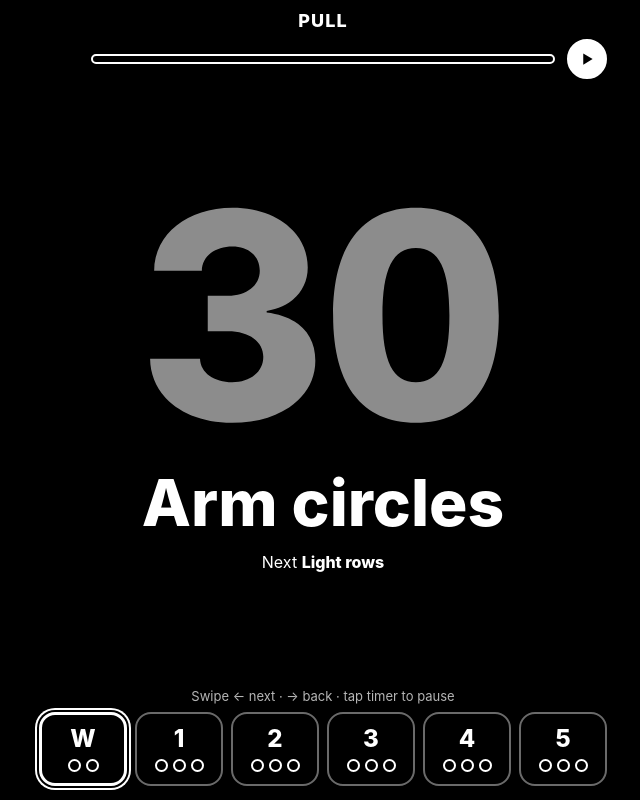
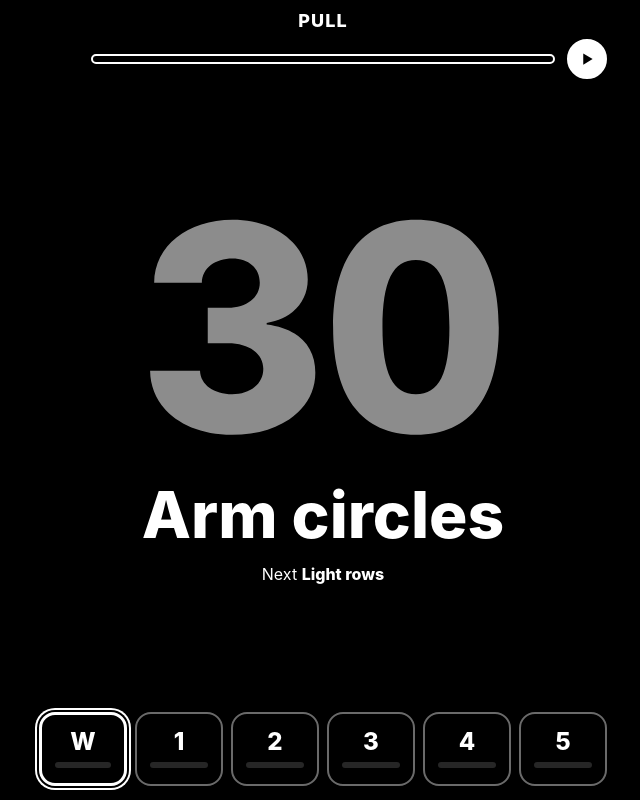
Before and after one commit to brookesy11/trx-coach, a plain HTML site: page index.html in a window 1280 px wide. Shown: the whole page, without its empty margins (317-957 px from the left). Drawn offline with Linux system fonts and the light colour scheme.

Commit message:
Chips: single continuous progress bar; remove hint text; no hyphen splits; cache v8

```diff
--- a/app.js
+++ b/app.js
@@ -171,7 +171,8 @@
     // Under a minute show just the seconds, so the digits can be huge from across the room.
     var ct = st.left < 60 ? String(st.left) : fmt(st.left), ce = $("clock");
     ce.textContent = ct; ce.classList.toggle("long", ct.length > 2);
-    if ($("name").textContent !== s.name) { $("name").textContent = s.name; fitName(); }
+    var dname = s.name.replace(/-/g, "\u2011"); // non-breaking hyphen: never split "push-up"
+    if ($("name").textContent !== dname) { $("name").textContent = dname; fitName(); }
     var nx = s.kind === "rest" ? nextWork(st.idx) : S[st.idx + 1];
     if (nx && nx.kind === "rest") nx = nextWork(st.idx);
     var curName = s.kind === "rest" ? null : s.name;
@@ -188,8 +189,9 @@
     var chips = $("chips").children;
     for (var c = 0; c < chips.length; c++) {
       var ch = chips[c], ex = +ch.dataset.ex, all = true;
-      var ticks = ch.querySelectorAll("i"), k = 0;
-      S.forEach(function (x, xi) { if (x.kind !== "rest" && x.ex === ex) { ticks[k].className = st.done[xi] ? "on" : ""; if (!st.done[xi]) all = false; k++; } });
+      var tot = 0, dn = 0;
+      S.forEach(function (x, xi) { if (x.kind !== "rest" && x.ex === ex) { tot++; if (st.done[xi]) dn++; else all = false; } });
+      ch.querySelector(".pfill").style.width = (tot ? dn / tot * 100 : 0) + "%";
       ch.className = "chip" + (ex === curEx ? " cur" : "") + (all ? " done" : "");
     }
     if (!$("howto").hidden) $("hClock").textContent = (s.kind === "rest" ? "Rest " : "") + fmt(st.left);
@@ -216,10 +218,9 @@
     var nav = $("chips"); nav.innerHTML = "";
     var groups = [{ ex: -1, n: "W", label: "Warm-up" }].concat(plan.moves.map(function (m, i) { return { ex: i, n: String(i + 1), label: m }; }));
     groups.forEach(function (g) {
-      var count = S.filter(function (x) { return x.kind !== "rest" && x.ex === g.ex; }).length;
       var b = document.createElement("button"); b.type = "button"; b.className = "chip"; b.dataset.ex = g.ex;
       b.setAttribute("aria-label", g.label);
-      b.innerHTML = '<span class="n"></span><span class="ticks">' + new Array(count + 1).join("<i></i>") + "</span>";
+      b.innerHTML = '<span class="n"></span><span class="pbar"><span class="pfill"></span></span>';
       b.querySelector(".n").textContent = g.n;
       b.addEventListener("click", function () { jumpToEx(g.ex); });
       nav.appendChild(b);
@@ -263,8 +264,6 @@
 
   // ---- Controls ----
   function toggle() { running ? pause() : play(); }
-  function hideHint() { if (!$("hint").hidden) { $("hint").hidden = true; } save("trx:hinted", true); }
-  if (!load("trx:hinted", false)) $("hint").hidden = false;
 
   var inner = $("stageInner"), animating = false;
   function slide(dir, change) { // dir -1 = content leaves to the left (next), +1 = to the right (back)
@@ -313,7 +312,7 @@
     if (!tracking) return; tracking = false;
     var t = e.changedTouches[0], dx = t.clientX - tx, dy = t.clientY - ty;
     if (horiz && Math.abs(dx) >= 50 && Math.abs(dx) > Math.abs(dy) * 1.5) {
-      lastSwipe = Date.now(); hideHint();
+      lastSwipe = Date.now();
       if (dx < 0) next(); else back();
     } else snapBack();
   }
--- a/index.html
+++ b/index.html
@@ -39,7 +39,6 @@
     </div>
   </section>
 
-  <p id="hint" class="hint" hidden>Swipe &larr; next &middot; &rarr; back &middot; tap timer to pause</p>
   <p id="wake" class="wake" hidden></p>
   <nav id="chips" class="chips" aria-label="Today's exercises"></nav>
 </main>
--- a/styles.css
+++ b/styles.css
@@ -47,17 +47,15 @@ body {
   border: 3px solid var(--fg); border-radius: 30px; background: var(--bg); color: var(--fg); cursor: pointer; touch-action: manipulation; }
 .plus[hidden] { display: none; }
 
-.hint { text-align: center; font-size: 13px; color: var(--dim); margin: 0 0 8px; }
-.hint[hidden], .wake[hidden] { display: none; }
+.wake[hidden] { display: none; }
 .wake { text-align: center; font-size: 12px; color: var(--dim); margin: 0 0 8px; }
 
 .chips { flex: 0 0 auto; display: grid; grid-template-columns: repeat(6, 1fr); gap: 8px; }
 .chip { min-height: 74px; border: 2px solid #6a6a6a; border-radius: 16px; background: var(--bg); color: var(--fg); font: inherit;
   display: flex; flex-direction: column; align-items: center; justify-content: center; gap: 8px; cursor: pointer; padding: 0; touch-action: manipulation; }
 .chip .n { font-size: 24px; font-weight: 800; line-height: 1; }
-.chip .ticks { display: flex; gap: 5px; }
-.chip .ticks i { width: 13px; height: 13px; border-radius: 50%; border: 2px solid #fff; display: block; }
-.chip .ticks i.on { background: #fff; }
+.chip .pbar { display: block; width: 68%; height: 6px; border-radius: 3px; background: #262626; overflow: hidden; }
+.chip .pfill { display: block; height: 100%; width: 0; background: #fff; border-radius: 3px; transition: width .25s ease-out; }
 .chip.cur { border: 3px solid #fff; box-shadow: 0 0 0 2px #000, 0 0 0 4px #fff; }
 .chip.done:not(.cur) { border-color: #fff; }
 
--- a/sw.js
+++ b/sw.js
@@ -1,5 +1,5 @@
 /* TRX Coach service worker: network first so updates show right away, cache as offline fallback. */
-var CACHE = "trx-coach-v7";
+var CACHE = "trx-coach-v8";
 var ASSETS = ["./", "index.html", "styles.css", "app.js", "workouts.js", "howto.js", "manifest.json",
   "icons/icon-180.png", "icons/icon-192.png", "icons/icon-512.png"];
 
```
